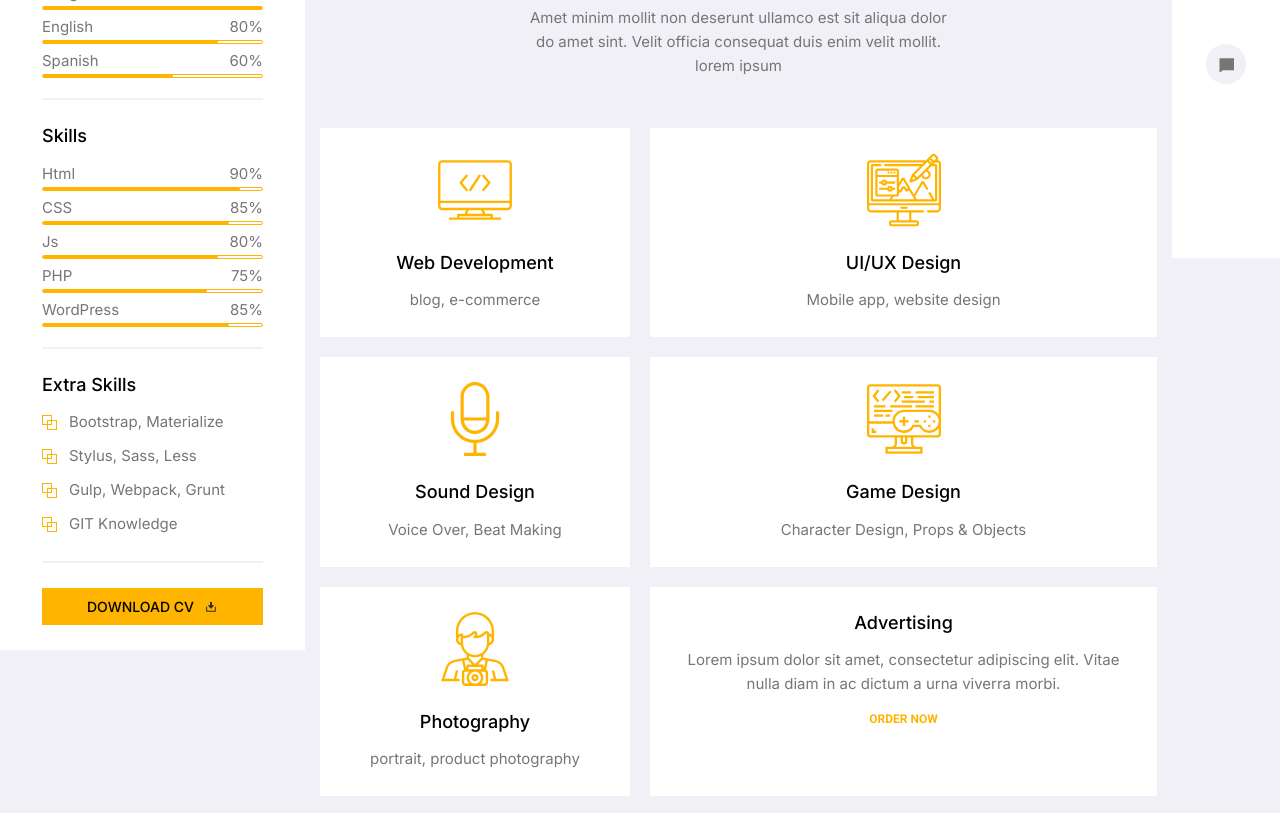
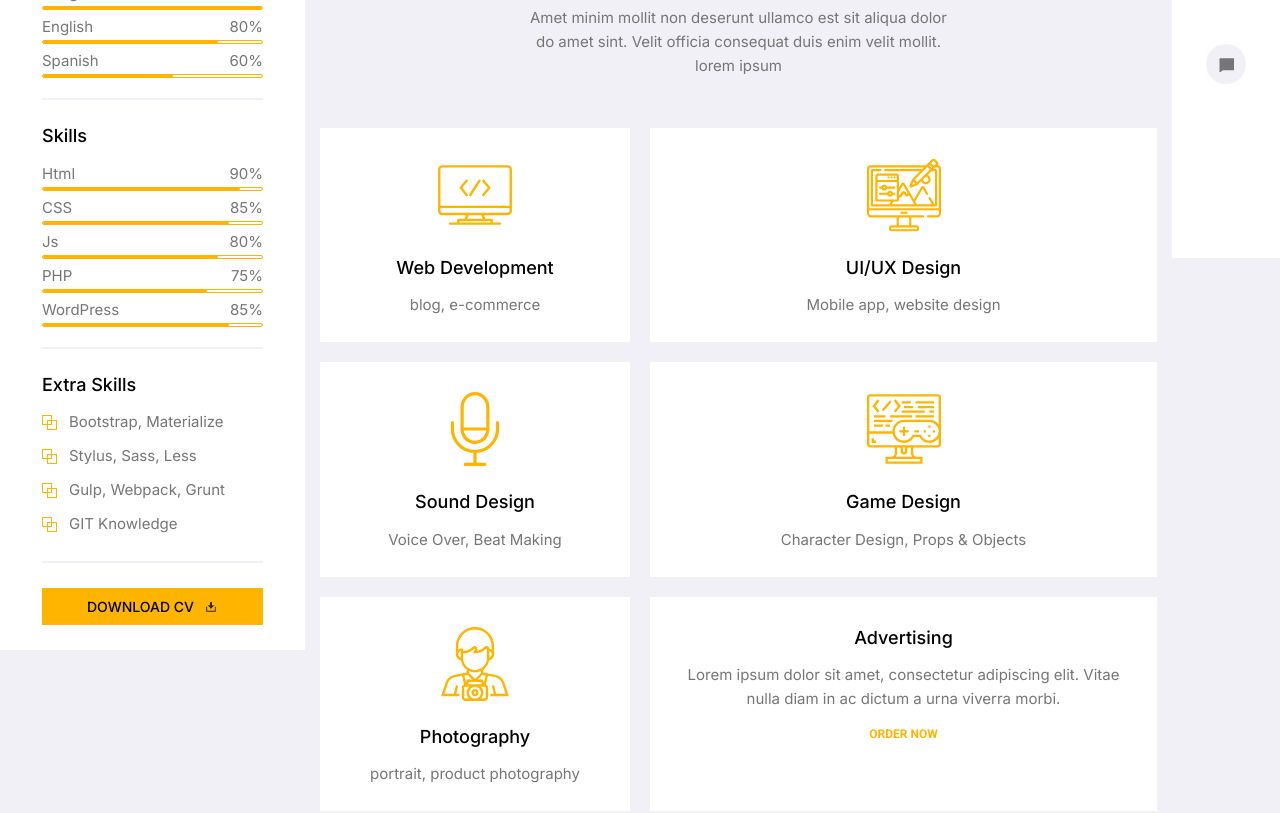
Before and after one commit to adastion/adastion-portfolio-start-project, a React app: page / in a window 1280 px wide. Shown: the part 640-1453 px from the top of the page. Built offline with nearby package versions, Linux system fonts and the light colour scheme.

Commit message:
fixing margin for CardServices

```diff
--- a/src/layout/section/my_services/card_services/CardServices.tsx
+++ b/src/layout/section/my_services/card_services/CardServices.tsx
@@ -17,7 +17,7 @@ type CardServicesPropsType = {
 export const CardServices = (props: CardServicesPropsType) => {
   return (
     <CardServicesStyled>
-      <FlexWrapper direction={'column'} align={'center'} padding={'25px'}>
+      <FlexWrapper direction={'column'} align={'center'} padding={'30px 25px 25px'}>
         {props.iconCard !== '' ? (
           <Icon size='74px' iconId={props.iconCard} fill={theme.colors.secondaryBg} />
         ) : (
```
